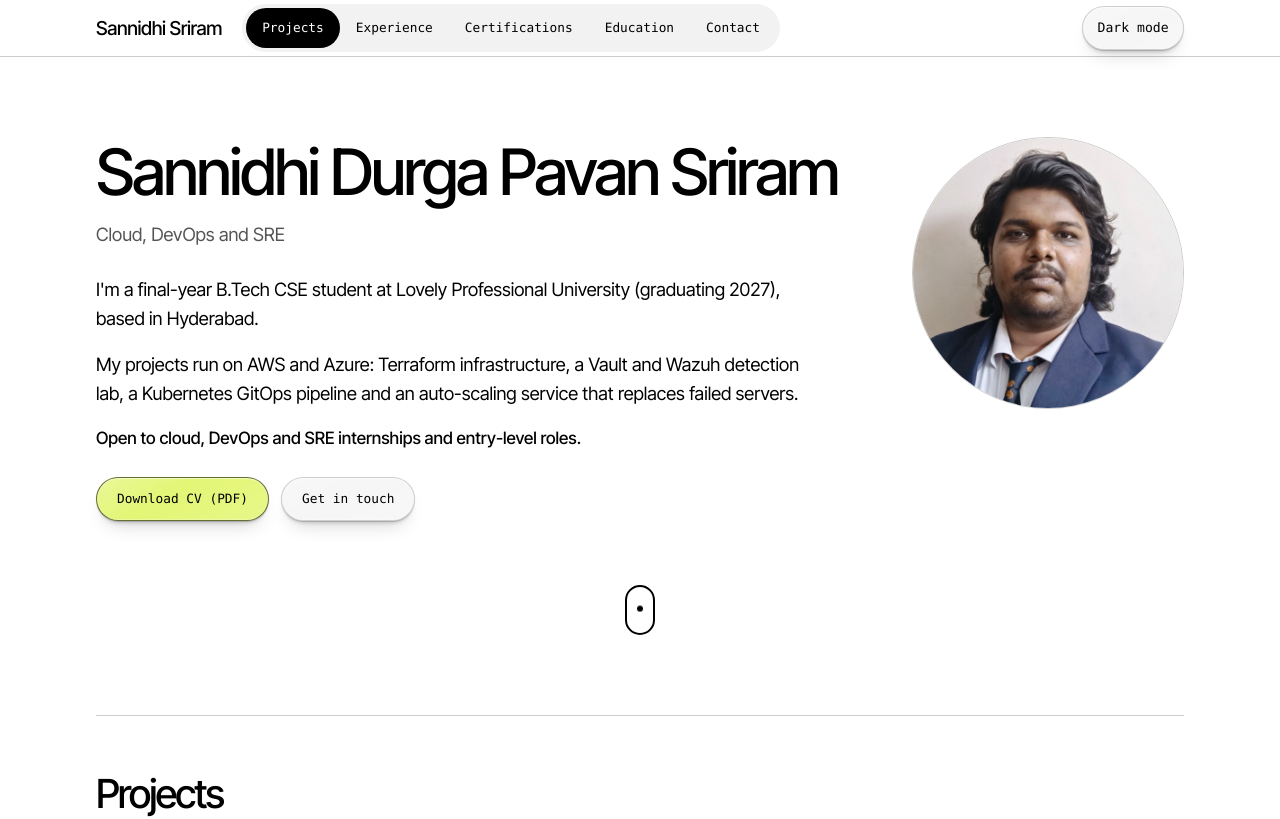
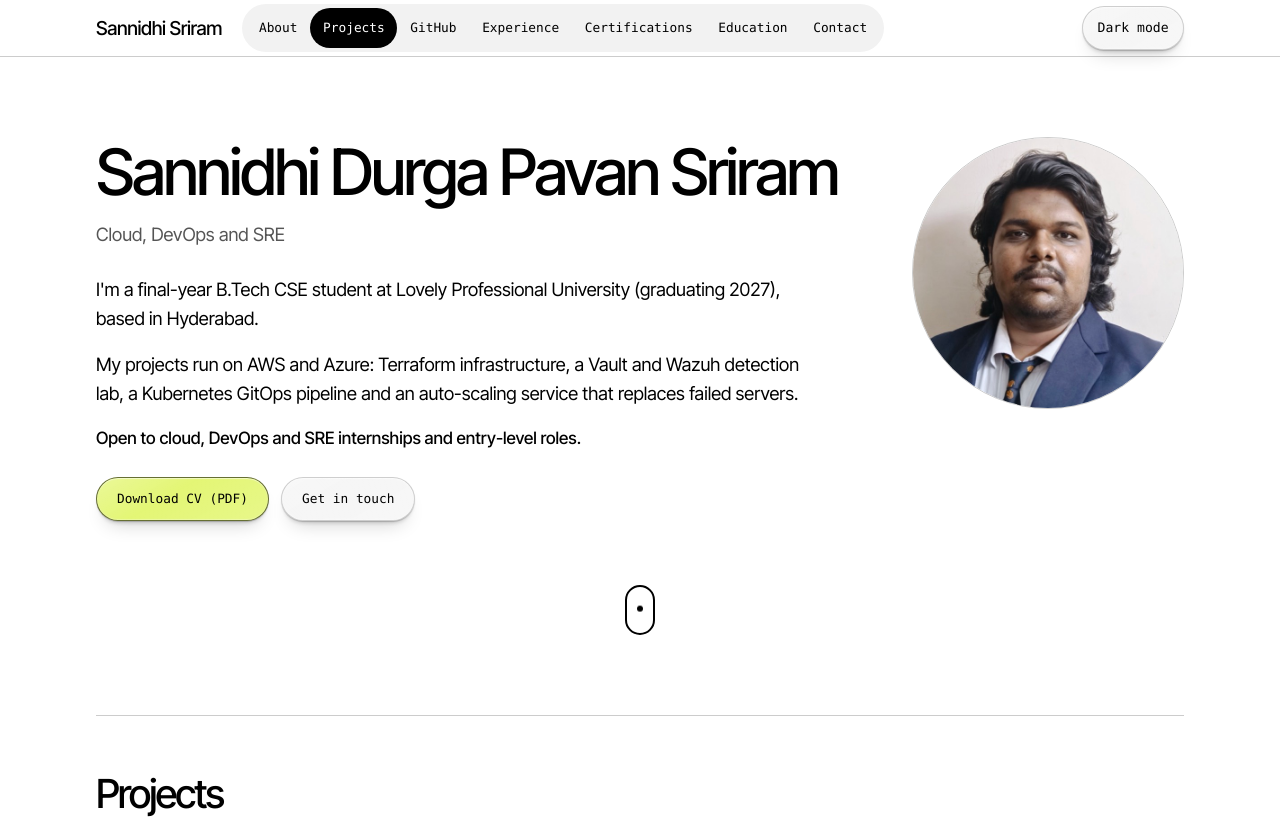
Before and after one commit to SannidhiSriram-06/SannidhiSriram-06.github.io, a plain HTML site: page index.html in a window 1280 px wide. Shown: the top 819 px of the page. Drawn offline with Linux system fonts and the light colour scheme; no server answers; a small style sheet from the web is missing.

Commit message:
feat: nav covers every section (About, Projects, GitHub, Experience, Certifications, Education, Contact)
Co-Authored-By: Claude Sonnet 5.5 <noreply@anthropic.com>

```diff
--- a/index.html
+++ b/index.html
@@ -73,7 +73,9 @@
     <div class="wrap header-inner">
       <a class="brand" href="#top">Sannidhi Sriram</a>
       <nav class="site-nav" aria-label="Sections">
+        <a href="#about">About</a>
         <a href="#work">Projects</a>
+        <a href="#activity">GitHub</a>
         <a href="#experience">Experience</a>
         <a href="#certifications">Certifications</a>
         <a href="#education">Education</a>
@@ -87,7 +89,7 @@
 
   <main id="top">
     <!-- ───────────── Intro ───────────── -->
-    <section class="intro wrap" aria-labelledby="intro-title">
+    <section class="intro wrap" id="about" aria-labelledby="intro-title">
       <div class="intro-text">
         <h1 id="intro-title">Sannidhi Durga Pavan Sriram</h1>
         <p class="intro-role">Cloud, DevOps and SRE</p>
--- a/style.css
+++ b/style.css
@@ -1064,7 +1064,7 @@ code {
   z-index: 1;
   flex: none;
   min-height: 2.5rem;
-  padding: 0 1rem;
+  padding: 0 0.8rem;
   border-radius: 999px;
   white-space: nowrap;
   transition: color 0.3s ease;
```
